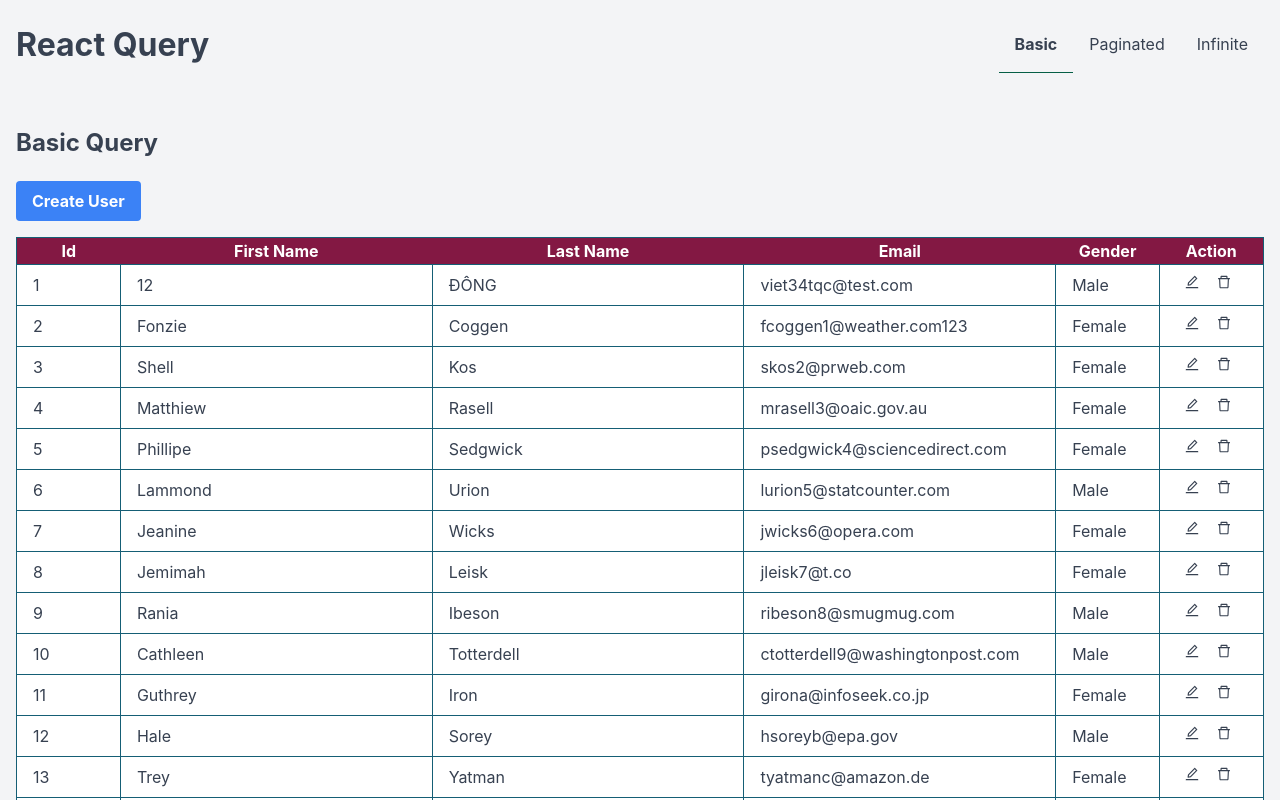
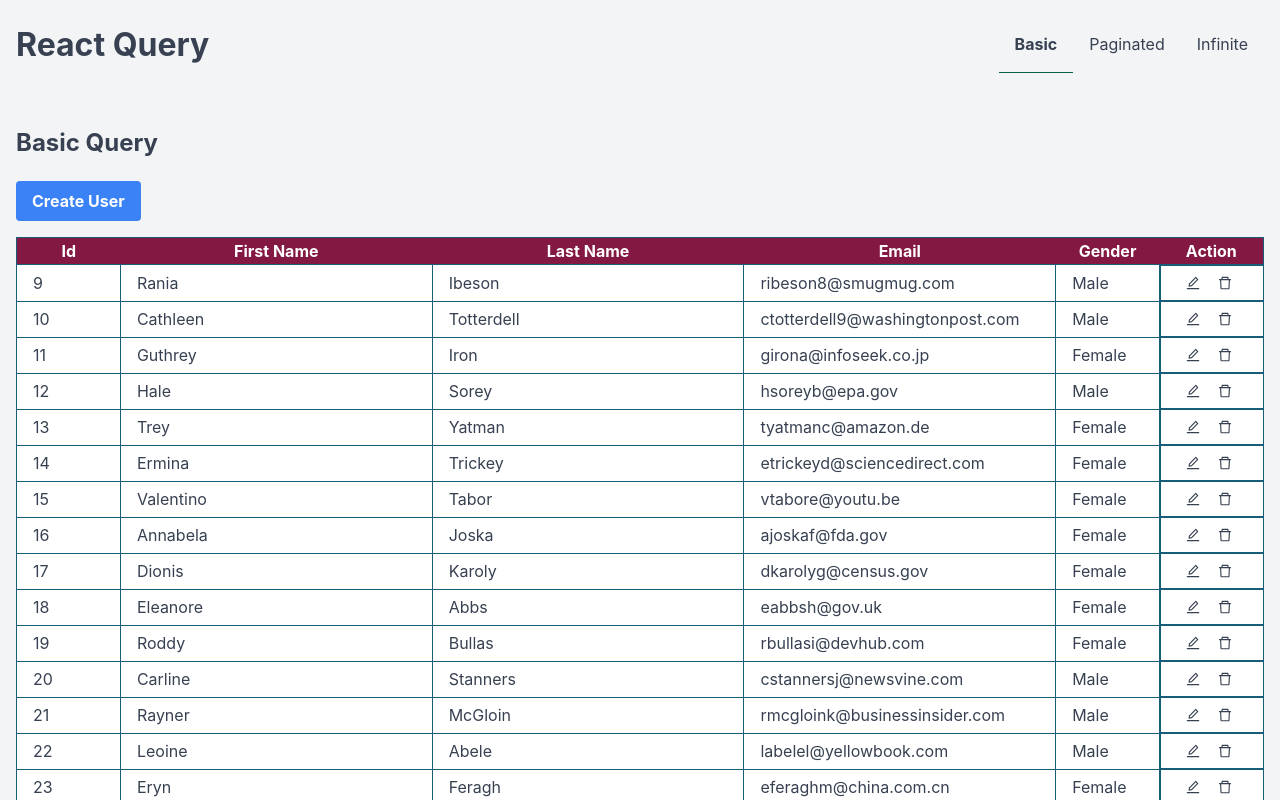
Before and after one commit to viet34tqc/react-query-demo, a React (Create React App) app: page / in a window 1280 px wide. Shown: the top 800 px of the page. Built offline with nearby package versions, Linux system fonts and the light colour scheme; data requests are answered from the project's data file.

Commit message:
Delete User

```diff
--- a/api/db.json
+++ b/api/db.json
@@ -1,61 +1,5 @@
 {
   "users": [
-    {
-      "first_name": "12",
-      "last_name": "ĐÔNG",
-      "email": "viet34tqc@test.com",
-      "gender": "Male",
-      "id": 1
-    },
-    {
-      "first_name": "Fonzie",
-      "last_name": "Coggen",
-      "email": "fcoggen1@weather.com123",
-      "gender": "Female",
-      "id": 2
-    },
-    {
-      "id": 3,
-      "first_name": "Shell",
-      "last_name": "Kos",
-      "email": "skos2@prweb.com",
-      "gender": "Female"
-    },
-    {
-      "id": 4,
-      "first_name": "Matthiew",
-      "last_name": "Rasell",
-      "email": "mrasell3@oaic.gov.au",
-      "gender": "Female"
-    },
-    {
-      "id": 5,
-      "first_name": "Phillipe",
-      "last_name": "Sedgwick",
-      "email": "psedgwick4@sciencedirect.com",
-      "gender": "Female"
-    },
-    {
-      "id": 6,
-      "first_name": "Lammond",
-      "last_name": "Urion",
-      "email": "lurion5@statcounter.com",
-      "gender": "Male"
-    },
-    {
-      "id": 7,
-      "first_name": "Jeanine",
-      "last_name": "Wicks",
-      "email": "jwicks6@opera.com",
-      "gender": "Female"
-    },
-    {
-      "id": 8,
-      "first_name": "Jemimah",
-      "last_name": "Leisk",
-      "email": "jleisk7@t.co",
-      "gender": "Female"
-    },
     {
       "id": 9,
       "first_name": "Rania",
--- a/package.json
+++ b/package.json
@@ -49,6 +49,7 @@
     ]
   },
   "devDependencies": {
+    "@types/react-modal": "^3.12.1",
     "@types/react-router-dom": "^5.1.8",
     "autoprefixer": "^9",
     "json-server": "^0.16.3",
--- a/src/App.tsx
+++ b/src/App.tsx
@@ -1,4 +1,5 @@
 import { QueryClient, QueryClientProvider } from 'react-query';
+import { ReactQueryDevtools } from 'react-query/devtools';
 import { Route, Switch } from 'react-router-dom';
 import Header from './components/Header/Header';
 import BasicQuery from './pages/BasicQuery';
@@ -31,6 +32,7 @@ function App() {
 							<EditUser />
 						</Route>
 					</Switch>
+					<ReactQueryDevtools initialIsOpen={false} />
 				</QueryClientProvider>
 			</main>
 		</>
--- /dev/null
+++ b/src/components/DeleteModal/DeleteModal.tsx
@@ -0,0 +1,64 @@
+import Modal from 'react-modal';
+import Exclamation from '../icons/Exclamation';
+const customStyles = {
+	content: {
+		top: '50%',
+		left: '50%',
+		right: 'auto',
+		bottom: 'auto',
+		marginRight: '-50%',
+		transform: 'translate(-50%, -50%)',
+	},
+	overlay: {
+		backgroundColor: 'rgba(24, 48, 63, 0.79)',
+	},
+};
+Modal.setAppElement('#root');
+
+interface DeleteModaLProps {
+	id: string;
+	showModal: boolean;
+	deleteAction: (id: string) => void;
+	cancelAction: () => void;
+}
+
+const DeleteModal = ({
+	id,
+	showModal,
+	deleteAction,
+	cancelAction,
+}: DeleteModaLProps) => {
+	return (
+		<Modal style={customStyles} isOpen={showModal}>
+			<div className="flex">
+				<div className="mt-2 text-3xl text-red-700">
+					<Exclamation />
+				</div>
+				<div className="ml-8">
+					<h3 className="font-semibold text-xl text-gray-900">
+						Delete Confirmation
+					</h3>
+					<p className="font-semibold mt-2 text-sm text-gray-500">
+						Are you sure you want to delete ?
+					</p>
+					<div className="mt-8 text-right">
+						<button
+							className="border border-gray-200 btn hover:bg-gray-50"
+							onClick={cancelAction}
+						>
+							Cancel
+						</button>
+						<button
+							className="bg-red-600 text-white ml-4 btn--secondary hover:bg-red-700"
+							onClick={() => deleteAction(id)}
+						>
+							Delete
+						</button>
+					</div>
+				</div>
+			</div>
+		</Modal>
+	);
+};
+
+export default DeleteModal;
--- a/src/components/UsersTable/UsersTable.tsx
+++ b/src/components/UsersTable/UsersTable.tsx
@@ -1,5 +1,8 @@
+import { useState } from 'react';
 import { Link } from 'react-router-dom';
+import useDeleteUser from '../../hooks/useDeleteUser';
 import { Users } from '../../types/user';
+import DeleteModal from '../DeleteModal/DeleteModal';
 import { DeleteIcon } from '../icons/DeleteIcon';
 import EditIcon from '../icons/EditIcon';
 import './UsersTable.styles.scss';
@@ -8,6 +11,26 @@ interface UsersTableProps {
 }
 
 const UsersTable = ({ users }: UsersTableProps) => {
+	const [deleteId, setDeleteId] = useState('');
+	const [showModal, setShowModal] = useState(false);
+	const { mutate } = useDeleteUser();
+	function showDeleteModal(userId: string) {
+		setDeleteId(userId);
+		setShowModal(true);
+	}
+
+	function hideDeleteModal() {
+		setShowModal(false);
+	}
+
+	function onDelete(id: any) {
+		mutate(id, {
+			onSuccess: () => {
+				hideDeleteModal();
+			},
+		});
+	}
+
 	const rows = users?.map((user, index) => (
 		<tr key={user.id} className="bg-white hover:bg-green-100">
 			<td>{user.id}</td>
@@ -15,24 +38,30 @@ const UsersTable = ({ users }: UsersTableProps) => {
 			<td>{user.last_name}</td>
 			<td>{user.email}</td>
 			<td>{user.gender}</td>
-			<td>
+			<td className="flex">
 				<Link
 					className="inline-block p-2 text-lime-800 hover:text-lime-500"
 					to={`/users/edit/${user.id}`}
 				>
 					<EditIcon />
 				</Link>
-				<Link
+				<button
 					className="inline-block p-2 text-lime-800 hover:text-lime-500"
-					to={`/users/edit/${user.id}`}
+					onClick={() => showDeleteModal(user.id)}
 				>
 					<DeleteIcon />
-				</Link>
+				</button>
 			</td>
 		</tr>
 	));
 	return (
 		<>
+			<DeleteModal
+				id={deleteId}
+				showModal={showModal}
+				deleteAction={onDelete}
+				cancelAction={hideDeleteModal}
+			/>
 			<Link to="/user/create" className="btn inline-block mb-4">
 				Create User
 			</Link>
--- /dev/null
+++ b/src/hooks/useDeleteUser.tsx
@@ -0,0 +1,16 @@
+import axios from 'axios';
+import { useMutation, useQueryClient } from 'react-query';
+
+const useDeleteUser = () => {
+	const queryClient = useQueryClient();
+	return useMutation(
+		(id) => axios.delete(`http://localhost:3005/users/${id}`),
+		{
+			onSuccess: () => {
+				queryClient.invalidateQueries();
+			},
+		}
+	);
+};
+
+export default useDeleteUser;
--- a/src/types/user.ts
+++ b/src/types/user.ts
@@ -4,7 +4,7 @@ export enum GenderEnum {
 }
 
 export interface User {
-	id: number;
+	id: string;
 	first_name: string;
 	last_name: string;
 	email: string;
```
Also changed, not shown: src/components/DeleteModal/DeleteModal.styles.scss (added), 2 other files (tests, documents, lock files or other folders).
